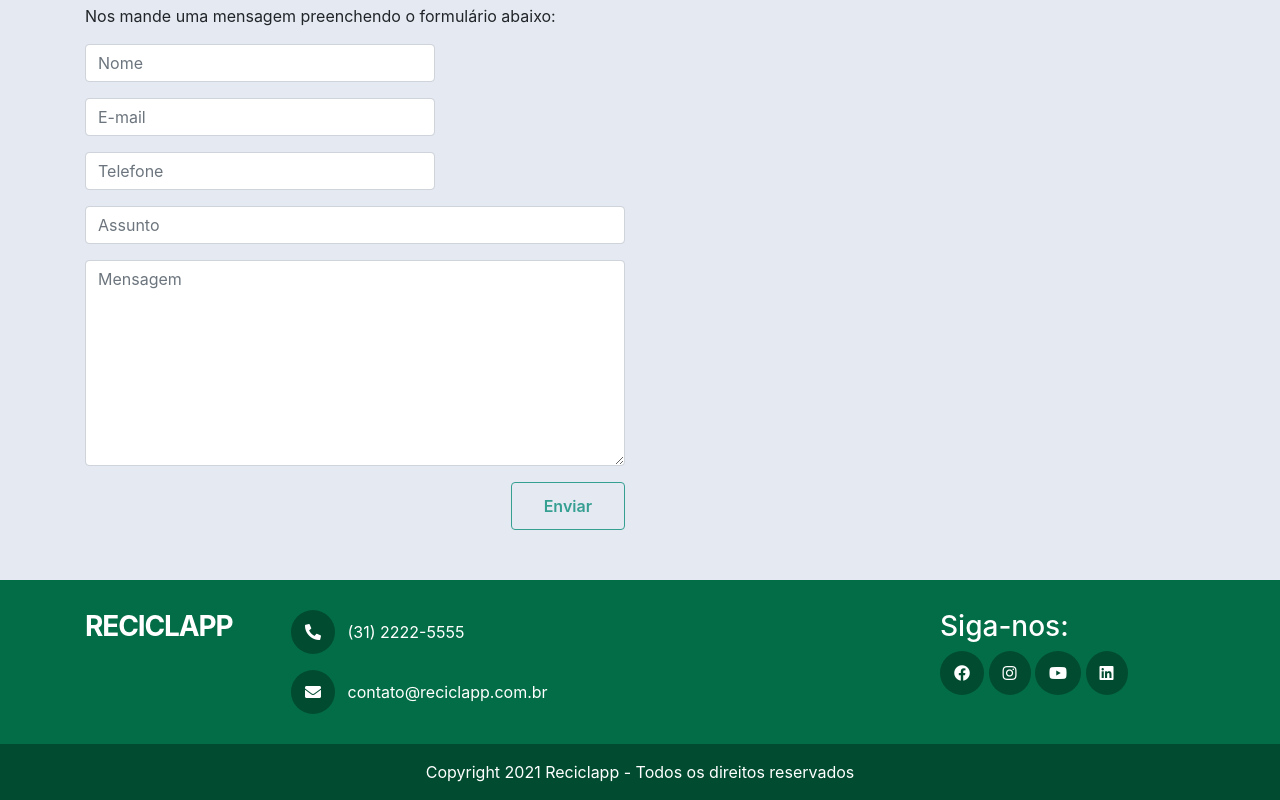
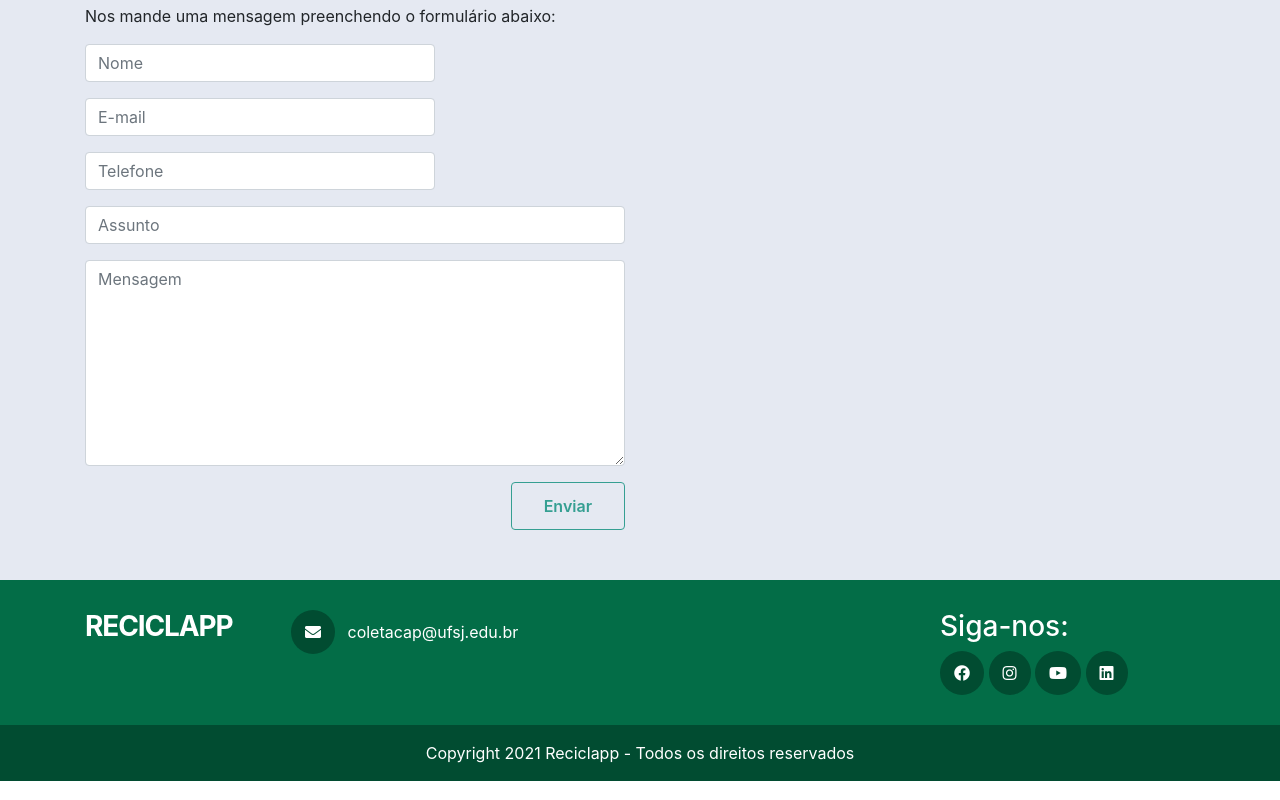
Before and after one commit to reciclafacil/reciclaapp, a plain HTML site: page parcerias.html in a window 1280 px wide. Shown: the part 844-1644 px from the top of the page. Drawn offline with nearby package versions, Linux system fonts and the light colour scheme.

Commit message:
Update parcerias.html
Atualização dos contatos: retirada do telefone e inclusão do email do CAP Coleta Seletiva no rodapé.

```diff
--- a/parcerias.html
+++ b/parcerias.html
@@ -170,8 +170,9 @@
                         <h3 class="logo-texto">Reciclapp</h3>
                     </div>
                     <div class="col-12 col-sm-12 col-md-12 col-lg-7 empresa-info">
-                        <p><i class="fas fa-phone-alt"></i>  (31) 2222-5555</p>
-                        <p><i class="fas fa-envelope"></i> contato@reciclapp.com.br</p>
+                        <!-- <p><i class="fas fa-phone-alt"></i>  (31) 2222-5555</p> -->
+                       <p><i class="fas fa-envelope"></i> coletacap@ufsj.edu.br</p>
+
                     </div>
                     <div class="col-12 col-sm-12 col-md-12 col-lg-3">
                         <h3>Siga-nos:</h3>
```
